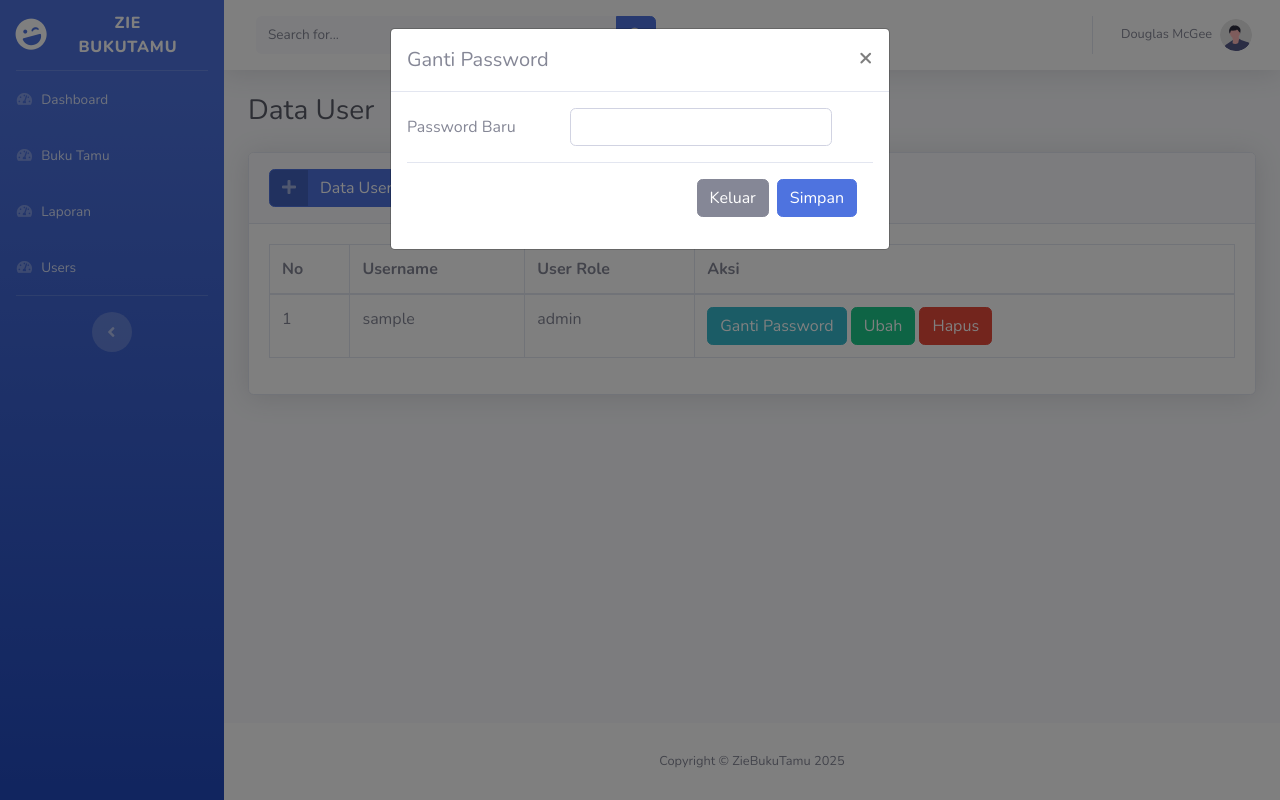
After one commit to resnarhmwati/Buku-Tamu, a PHP site: page /users.php in a window 1280 px wide, after a click on "Ganti Password". The commit adds this page. Run offline with PHP 8.4, Linux system fonts and the light colour scheme; tables that the repository leaves empty or names only in its code hold one stand-in row (values such as "Sample post").

```diff
--- a/function.php
+++ b/function.php
@@ -1,29 +1,32 @@
 <?php
 // panggil file koneksi.php
 require_once('koneksi.php');
+
 
 // membuat query ke / dari database
 function query($query) {
     global $koneksi;
     $result = mysqli_query($koneksi, $query);
     $rows = [];
-  while ($rows = mysqli_fetch_assoc($result)) {
+    while ($row = mysqli_fetch_assoc($result)) {
         $rows[] = $row;
     }
     return $rows;
 }
+
+
 // function tambah data
 function tambah_tamu($data)
 {
     global $koneksi;
 
-    $kode       = htmlspecialchars($data["id_tamu"]);
-    $tanggal    = date("Y-m-d");
-    $nama_tamu  = htmlspecialchars($data["nama_tamu"]);
-    $alamat     = htmlspecialchars($data["alamat"]);
-    $no_hp      = htmlspecialchars($data["no_hp"]);
-    $bertemu    = htmlspecialchars($data["bertemu"]);
-    $kepentingan= htmlspecialchars($data["kepentingan"]);
+    $kode           = htmlspecialchars($data["id_tamu"]);
+    $tanggal        = date("Y-m-d");
+    $nama_tamu      = htmlspecialchars($data["nama_tamu"]);
+    $alamat         = htmlspecialchars($data["alamat"]);
+    $no_hp          = htmlspecialchars($data["no_hp"]);
+    $bertemu        = htmlspecialchars($data["bertemu"]);
+    $kepentingan    = htmlspecialchars($data["kepentingan"]);
 
     $query = "INSERT INTO buku_tamu VALUES ('$kode','$tanggal','$nama_tamu','$alamat','$no_hp','$bertemu','$kepentingan')";
 
@@ -31,25 +34,107 @@ function tambah_tamu($data)
 
     return mysqli_affected_rows($koneksi);
 }
+
+// function ubah data tamu
+function ubah_tamu($data)
+{
+    global $koneksi;
+
+    $id             = htmlspecialchars($data["id_tamu"]);
+    $nama_tamu      = htmlspecialchars($data["nama_tamu"]);
+    $alamat         = htmlspecialchars($data["alamat"]);
+    $no_hp          = htmlspecialchars($data["no_hp"]);
+    $bertemu        = htmlspecialchars($data["bertemu"]);
+    $kepentingan    = htmlspecialchars($data["kepentingan"]);
+
+    $query = "UPDATE buku_tamu SET
+                nama_tamu      = '$nama_tamu',
+                alamat         = '$alamat',
+                no_hp          = '$no_hp',
+                bertemu        = '$bertemu',
+                kepentingan    = '$kepentingan'
+              WHERE id_tamu = '$id' ";
+
+    mysqli_query($koneksi, $query);
+
+    return mysqli_affected_rows($koneksi);
+}
+
+// function hapus data tamu
+function hapus_tamu($id) {
+    global $koneksi;
+
+    $query = "DELETE FROM buku_tamu WHERE id_tamu = '$id'";
+
+    mysqli_query($koneksi, $query);
+
+    return mysqli_affected_rows($koneksi);
+}
+
+//function tambah user
+function tambah_user($data){
+  global $koneksi;
+
+  $kode       = htmlspecialchars($data["id_user"]);
+  $username   = htmlspecialchars($data["username"]);
+  $password   = htmlspecialchars($data["password"]);
+  $user_role  = htmlspecialchars($data["user_role"]);
+
+  // Enkripsi password dengan password_hash
+  $password_hash = password_hash($password,PASSWORD_DEFAULT);
+
+  $query = "INSERT INTO users VALUES ('$kode','$username','$password_hash','$user_role')";
+
+  mysqli_query($koneksi, $query);
+
+  return mysqli_affected_rows($koneksi);
+}
+
+//function edit user
+function ubah_user($data)
+{
+    global $koneksi;
+
+    $kode       = htmlspecialchars($data["id_user"]);
+    $username   = htmlspecialchars($data["username"]);
+    $user_role  = htmlspecialchars($data["user_role"]);
+
+    $query = "UPDATE users SET
+                username    = '$username',
+                user_role   = '$user_role'
+              WHERE id_user = '$kode'";
+
+    mysqli_query($koneksi, $query);
+
+    return mysqli_affected_rows($koneksi);
+}
+
+//function hapus user
+function hapus_user($id) {
+    global $koneksi;
+
+    $query = "DELETE FROM users WHERE id_user = '$id'";
+
+    mysqli_query($koneksi, $query);
+
+    return mysqli_affected_rows($koneksi);
+}
+
+// function ganti password user
+function ganti_password($data) {
+    global $koneksi;
+
+    $kode           = htmlspecialchars($data["id_user"]);
+    $password       = htmlspecialchars($data["password"]);
+    $password_hash  = password_hash($password,PASSWORD_DEFAULT);
+
+    $query = "UPDATE users SET
+                password        = '$password_hash'
+                WHERE id_user  = '$kode'";
+
+    mysqli_query($koneksi, $query);
+
+    return mysqli_affected_rows($koneksi);
+}
+
 ?>
-<!-- Page Heading -->
-<h1 class="h3 mb-4 text-gray-800">Buku Tamu</h1>
-
-<?php
-// jika ada tombol simpan
-if (isset($_POST['simpan'])) {
-    if (tambah_tamu($_POST) > 0) {
-?>
-        <div class="alert alert-success" role="alert">
-            Data berhasil disimpan!
-        </div>
-<?php
-    } else {
-?>
-        <div class="alert alert-danger" role="alert">
-            Data gagal disimpan!
-        </div>
-<?php
-    }
-}
-?>
--- /dev/null
+++ b/users.php
@@ -0,0 +1,193 @@
+<?php
+require_once('function.php');
+include_once('templates/header.php');
+?>
+        <!-- Begin Page Content -->
+        <div class="container-fluid">
+
+            <!-- Page Heading -->
+            <h1 class="h3 mb-4 text-gray-800">Data User</h1>
+
+            <?php
+// jika ada tombol simpan
+if (isset($_POST['simpan'])) {
+    if (tambah_user($_POST) > 0) {
+?>
+        <div class="alert alert-success" role="alert">
+            Data berhasil disimpan!
+        </div>
+<?php
+    } else {
+?>
+        <div class="alert alert-danger" role="alert">
+            Data gagal disimpan!
+        </div>
+<?php
+    }
+} else if (isset($_POST['ganti_password'])) {
+    if (ganti_password($_POST) > 0) {
+?>
+        <div class="alert alert-success" role="alert">
+            Password berhasil diubah!
+        </div>
+<?php
+    } else {
+?>
+        <div class="alert alert-danger" role="alert">
+            Password gagal diubah!
+        </div>
+<?php
+    }
+}
+?>
+
+
+                    <!-- DataTales Example -->
+                    <div class="card shadow mb-4">
+                        <div class="card-header py-3">
+                            <button type="button" class="btn btn-primary btn-icon-split" data-toggle="modal" data-target="#tambahModal">
+                                <span class="icon text-white-50">
+                                    <i class="fas fa-plus"></i>
+                                </span>
+                                <span class="text">Data User</span>
+                            </button>
+                        </div>
+                        <div class="card-body">
+                            <div class="table-responsive">
+                                <table class="table table-bordered" id="dataTable" width="100%" cellspacing="0">
+                                    <thead>
+                                    <tr>
+                                        <th>No</th>
+                                        <th>Username</th>
+                                        <th>User Role</th>
+                                        <th>Aksi</th>
+                                    </tr>
+                                    </thead>
+                                    <tbody>
+                                        <?php
+                                        // penomoran auto-increment
+                                        $no = 1;
+                                        // Query untuk memanggil semua data dari tabel users
+                                        $users = query("SELECT * FROM users");
+                                        foreach ($users as $user) : ?>
+                                        <tr>
+                                            <td><?= $no++; ?></td>
+                                            <td><?= $user['username'] ?></td>
+                                            <td><?= $user['user_role'] ?></td>
+                                            <td>
+                                        <button type="button" class="btn btn-info btn-icon-split" data-toggle="modal" data-target="#gantiPassword" data-id="<?=$user['id_user']?>">
+                                <span class="text">Ganti Password</span>
+                            </button>
+                                            <a class="btn btn-success" href="edit-user.php?id=<?= $user['id_user'] ?>">Ubah</a>
+                                            <a onclick="return confirm('Apakah anda yakin ingin menghapus data ini?')" class="btn btn-danger" href="hapus-user.php?id=<?= $user['id_user'] ?>">Hapus</a>
+                                            </td>
+                                        </tr>
+                                        <?php endforeach; ?>
+                                    </tbody>
+                                </table>
+                            </div>
+                        </div>
+                    </div>
+
+        </div>
+        <!-- /.container-fluid -->
+
+<?php
+// mengambil data barang dari tabel dengan kode terbesar
+$query = mysqli_query($koneksi, "SELECT max(id_user) as kodeTerbesar FROM users");
+$data = mysqli_fetch_array($query);
+$kodeuser = $data['kodeTerbesar'];
+
+// mengambil angka dari kode barang terbesar, menggunakan fungsi substr dan diubah ke integer dengan (int)
+$urutan = (int) substr($kodeuser, 3, 2);
+
+// nomor yang diambil akan ditambah 1 untuk menentukan nomor urut berikutnya
+$urutan++;
+
+// membuat kode barang baru
+// string sprintf("%03s", $urutan); berfungsi untuk membuat string menjadi 3 karakter
+
+// angka yang diambil tadi digabungkan dengan kode huruf yang kita inginkan, misalnya ut
+$huruf = "usr";
+$kodeuser = $huruf . sprintf("%02s", $urutan);
+?>
+
+<!-- Modal Ganti Password -->
+<div class="modal fade" id="gantiPassword" tabindex="-1" aria-labelledby="gantiPasswordLabel" aria-hidden="true">
+  <div class="modal-dialog">
+    <div class="modal-content">
+      <div class="modal-header">
+        <h5 class="modal-title" id="gantiPasswordLabel">Ganti Password</h5>
+        <button type="button" class="close" data-dismiss="modal" aria-label="Close">
+          <span aria-hidden="true">&times;</span>
+        </button>
+      </div>
+      <div class="modal-body">
+        <form method="post" action="">
+            <input type="hidden" name="id_user" id="id_user">
+            <div class="form-group row">
+                <label for="password" class="col-sm-4 col-form-label">Password Baru</label>
+                <div class="col-sm-7">
+                    <input type="password" class="form-control" id="password" name="password">
+                </div>
+            </div>
+            <div class="modal-footer">
+              <button type="button" class="btn btn-secondary" data-dismiss="modal">Keluar</button>
+              <button type="submit" name="ganti_password" class="btn btn-primary">Simpan</button>
+            </div>
+        </form>
+      </div>
+    </div>
+  </div>
+</div>
+
+
+<!-- Modal Tambah -->
+<div class="modal fade" id="tambahModal" tabindex="-1" aria-labelledby="tambahModalLabel" aria-hidden="true">
+  <div class="modal-dialog">
+    <div class="modal-content">
+      <div class="modal-header">
+        <h5 class="modal-title" id="tambahModalLabel">Modal title</h5>
+        <button type="button" class="close" data-dismiss="modal" aria-label="Close">
+          <span aria-hidden="true">&times;</span>
+        </button>
+      </div>
+      <div class="modal-body">
+        <div class="modal-body">
+            <form method="post" action="">
+                <input type="hidden" name="id_user" id="id_user" value="<?= $kodeuser ?>">
+                <div class="form-group row">
+                    <label for="username" class="col-sm-3 col-form-label">Username</label>
+                    <div class="col-sm-8">
+                        <input type="text" class="form-control" id="username" name="username">
+                    </div>
+                </div>
+                <div class="form-group row">
+                    <label for="password" class="col-sm-3 col-form-label">Password</label>
+                    <div class="col-sm-8">
+                        <input type="password" class="form-control" id="password" name="password">
+                    </div>
+                </div>
+                <div class="form-group row">
+                    <label for="user_role" class="col-sm-3 col-form-label">User Role</label>
+                    <div class="col-sm-8">
+                        <select class="form-control" id="user_role" name="user_role">
+                            <option value="admin">Administrator</option>
+                            <option value="operator">Operator</option>
+                        </select>
+                    </div>
+                </div>
+                <div class="modal-footer">
+                    <button type="button" class="btn btn-secondary" data-dismiss="modal">Keluar</button>
+                    <button type="submit" name="simpan" class="btn btn-primary">Simpan</button>
+                </div>
+            </form>
+        </div>
+    </div>
+</div>
+  </div>
+</div>
+
+<?php
+include_once('templates/footer.php');
+?>
```
Also changed, not shown: edit-tamu.php (line endings or trailing spaces). Lines whose indentation alone changed are shown as unchanged.
